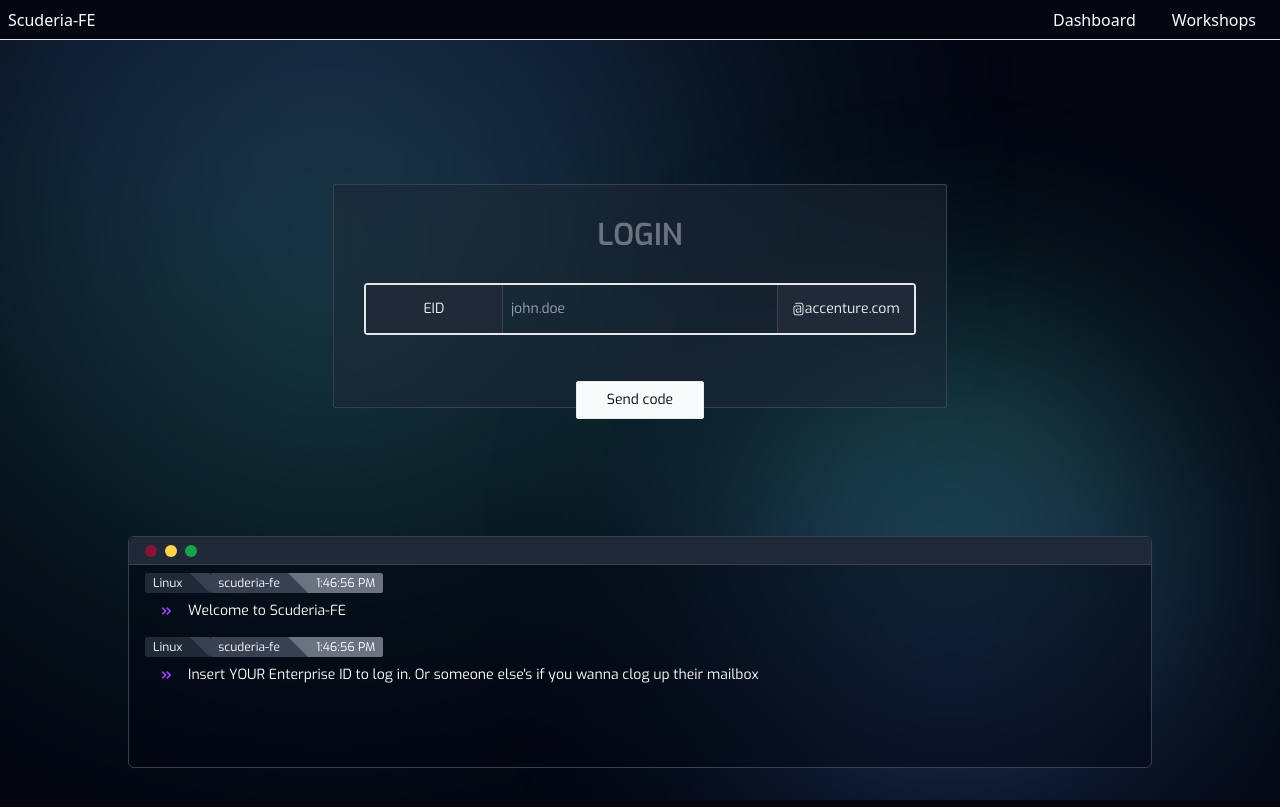
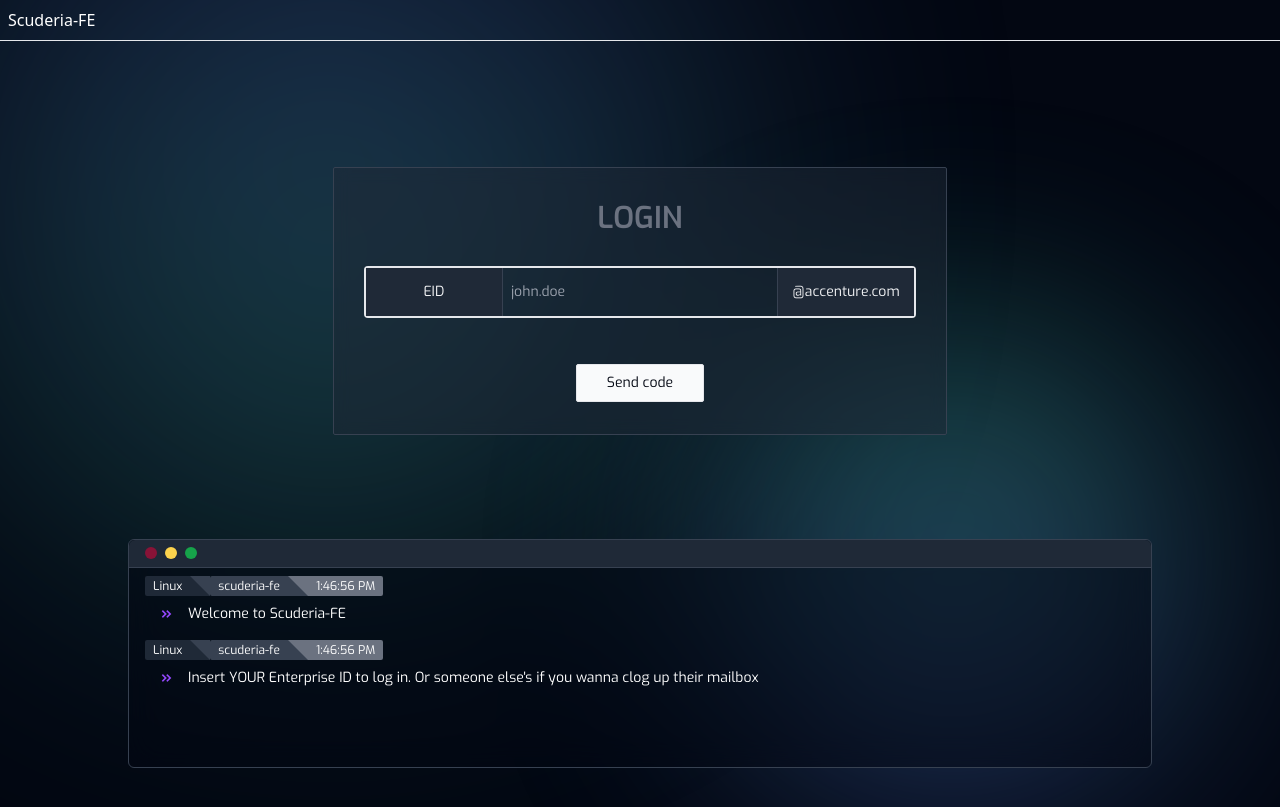
Before and after one commit to kettei-sproutty/scuderia-fe, a Next.js app: page /auth in a window 1280 px wide. Built offline with nearby package versions, Linux system fonts and the light colour scheme.

Commit message:
fix: styling home and workshop list

```diff
--- a/app/auth/page.tsx
+++ b/app/auth/page.tsx
@@ -3,6 +3,7 @@ import { useState } from "react";
 import { Step, CodeStep, EmailStep } from "./step";
 import { motion } from "framer-motion";
 import FakeShell, { ShellMessage } from "@components/fake-shell/fake-shell";
+import CardGlass from "@components/card-glass";
 
 const AuthPage = () => {
   const [email, setEmail] = useState<string>("");
@@ -65,12 +66,7 @@ const AuthPage = () => {
         style={bottomRightStyle}
       />
       <div className="mx-auto flex  h-full w-full items-center justify-center lg:h-2/3 lg:w-3/5 ">
-        <div
-          className={
-            "flex h-full w-full flex-col items-center gap-8 rounded-sm border border-primary-700  bg-primary-800/50  p-8 backdrop-blur lg:h-1/2 "
-          }
-        >
-          <h2 className="text-3xl font-semibold text-primary-500"> LOGIN </h2>
+        <CardGlass title="LOGIN">
           {step === Step.Email ? (
             <EmailStep
               setEmail={setEmail}
@@ -81,7 +77,7 @@ const AuthPage = () => {
           ) : (
             <CodeStep email={email} otp={otp} setOtp={setOtp} onError={updateMessages} />
           )}
-        </div>
+        </CardGlass>
       </div>
       {/*min and max heigth is necessary to avoid layout shifting when messages are added to the fake shell*/}
       <div className={"flex h-1/3 max-h-[33.333333%] min-h-[33.333333%] w-full"}>
--- a/app/header.tsx
+++ b/app/header.tsx
@@ -1,14 +1,22 @@
+"use client";
+
 import { NavigationMenu } from "@components/navigation-menu";
+import { usePathname } from "next/navigation";
 
-const Header = () => (
-  <header className=" flex h-[5%] items-center justify-between border-b p-2 text-white">
+const Header = () => {
+  const pathname = usePathname();
+  return (
+    <header className="fixed top-0 z-50 flex w-full items-center justify-between border-b p-2 text-white">
       <span>Scuderia-FE</span>
+      {pathname !== "/auth" && (
         <NavigationMenu
           links={[
             { name: "Dashboard", href: "/" },
             { name: "Workshops", href: "/workshop" },
           ]}
         />
+      )}
     </header>
   );
+};
 export default Header;
--- a/app/layout.tsx
+++ b/app/layout.tsx
@@ -53,11 +53,9 @@ export const metadata: Metadata = {
 const RootLayout = ({ children }: PropsWithChildren): ReactElement => {
   return (
     <html lang="en" className={"bg-background text-white"}>
-      <body className="h-screen">
+      <body className="h-screen pt-12">
         <Header />
-        <main className={cn(exo.className, " flex flex-col px-32 py-8 h-[95%] overflow-auto")}>
-          {children}
-        </main>
+        <main className={cn(exo.className, " flex flex-col px-32 h-full py-8")}>{children}</main>
       </body>
     </html>
   );
--- a/app/page.tsx
+++ b/app/page.tsx
@@ -2,6 +2,7 @@ import { authentication } from "@lib/authentication";
 import { cookies } from "next/headers";
 import client from "@lib/db";
 import React from "react";
+import CardGlass from "@components/card-glass";
 
 const HomePage = async () => {
   const authenticationHelper = authentication("rsc", cookies);
@@ -40,21 +41,45 @@ const HomePage = async () => {
   );
 
   return (
-    <React.Fragment>
+    <div className=" flex h-full flex-col gap-10">
+      <section>
         <h2 className="mb-2 text-2xl">Next workshop</h2>
-      <div className="mb-6 max-h-[40%] min-h-[20%] overflow-auto border border-accent p-2">
-        <h3 className="text-xl text-accent-light">{nextWorkshop?.topic}</h3>
+        <CardGlass title={nextWorkshop?.topic || "There is no scheduled workshop"}>
+          {nextWorkshop && (
+            <div>
               <p className="mb-4">{nextWorkshop?.description}</p>
               <h4 className="text-lg text-accent-lighter">Questions</h4>
               <ul>
-          {nextWorkshop?.questions.map((question) => <li key={question.id}>{question.text}</li>)}
+                {nextWorkshop?.questions.map((question) => (
+                  <li key={question.id}>{question.text}</li>
+                ))}
               </ul>
             </div>
-      <h2 className="mb-2 text-2xl">My questions</h2>
-      <div className="mb-6 flex max-h-[40%] min-h-[20%] flex-col gap-4 overflow-auto border border-accent p-2">
+          )}
+        </CardGlass>
+      </section>
+      <section>
+        <h2 className="mb-2 text-2xl">My Questions</h2>
+        <CardGlass
+          title={Object.entries(myQuestionOrdered).length === 0 ? "No questions available" : ""}
+        >
+          {nextWorkshop && (
+            <div>
+              <p className="mb-4">{nextWorkshop?.description}</p>
+              <h4 className="text-lg text-accent-lighter">Questions</h4>
+              <ul>
+                {nextWorkshop?.questions.map((question) => (
+                  <li key={question.id}>{question.text}</li>
+                ))}
+              </ul>
+            </div>
+          )}
+        </CardGlass>
+      </section>
+      {/* <div className="border-accent mb-6 flex max-h-[40%] min-h-[20%] flex-col gap-4 overflow-auto border p-2">
         {Object.entries(myQuestionOrdered).map(([workshop, questions]) => (
           <div key={workshop}>
-            <h3 className="text-xl text-accent-light">{workshop}</h3>
+            <h3 className="text-accent-light text-xl">{workshop}</h3>
             <ul>
               {questions.map((question) => (
                 <li key={question}>{question}</li>
@@ -62,8 +87,8 @@ const HomePage = async () => {
             </ul>
           </div>
         ))}
+              </div> */}
     </div>
-    </React.Fragment>
   );
 };
 
--- a/app/workshop/page.tsx
+++ b/app/workshop/page.tsx
@@ -41,7 +41,8 @@ const WorkshopPage = async () => {
       tabs={[
         {
           name: "Upcoming",
-          content: upcomingWorkshop ? (
+          content:
+            upcomingWorkshop.length > 0 ? (
               <div>
                 <WorkshopList workshops={upcomingWorkshop} />
               </div>
--- /dev/null
+++ b/components/card-glass.tsx
@@ -0,0 +1,18 @@
+type CardGlassProps = {
+  title: string;
+  children: React.ReactNode;
+};
+const CardGlass = ({ children, title }: CardGlassProps) => {
+  return (
+    <div
+      className={
+        "flex h-fit w-full flex-col items-center justify-center gap-8 rounded-sm border border-primary-700 bg-primary-800/50 p-8 backdrop-blur"
+      }
+    >
+      <h2 className="text-3xl font-semibold text-primary-500"> {title} </h2>
+      {children}
+    </div>
+  );
+};
+
+export default CardGlass;
--- a/components/tabs.tsx
+++ b/components/tabs.tsx
@@ -11,10 +11,12 @@ type TabsProps = React.ComponentPropsWithoutRef<typeof TabsPrimitive.Root> & {
 const Tabs = React.forwardRef<React.ElementRef<typeof TabsPrimitive.Root>, TabsProps>(
   ({ tabs, defaultValue, ...props }, ref) => {
     return (
-      <TabsPrimitive.Root className="h-full" ref={ref} defaultValue={defaultValue} {...props}>
-        <TabsList className={`grid-cols-${tabs.length}  grid w-full rounded bg-accent px-1`}>
+      <TabsPrimitive.Root className=" h-full " ref={ref} defaultValue={defaultValue} {...props}>
+        <TabsList
+          className={`grid  w-full grid-cols-2 rounded border border-primary-700 bg-primary-800/70 px-1`}
+        >
           {tabs.map(({ name }) => (
-            <TabsTrigger key={name} value={name}>
+            <TabsTrigger key={name} value={name} className="font-semibold">
               {name}
             </TabsTrigger>
           ))}
```
Lines whose indentation alone changed are shown as unchanged.
